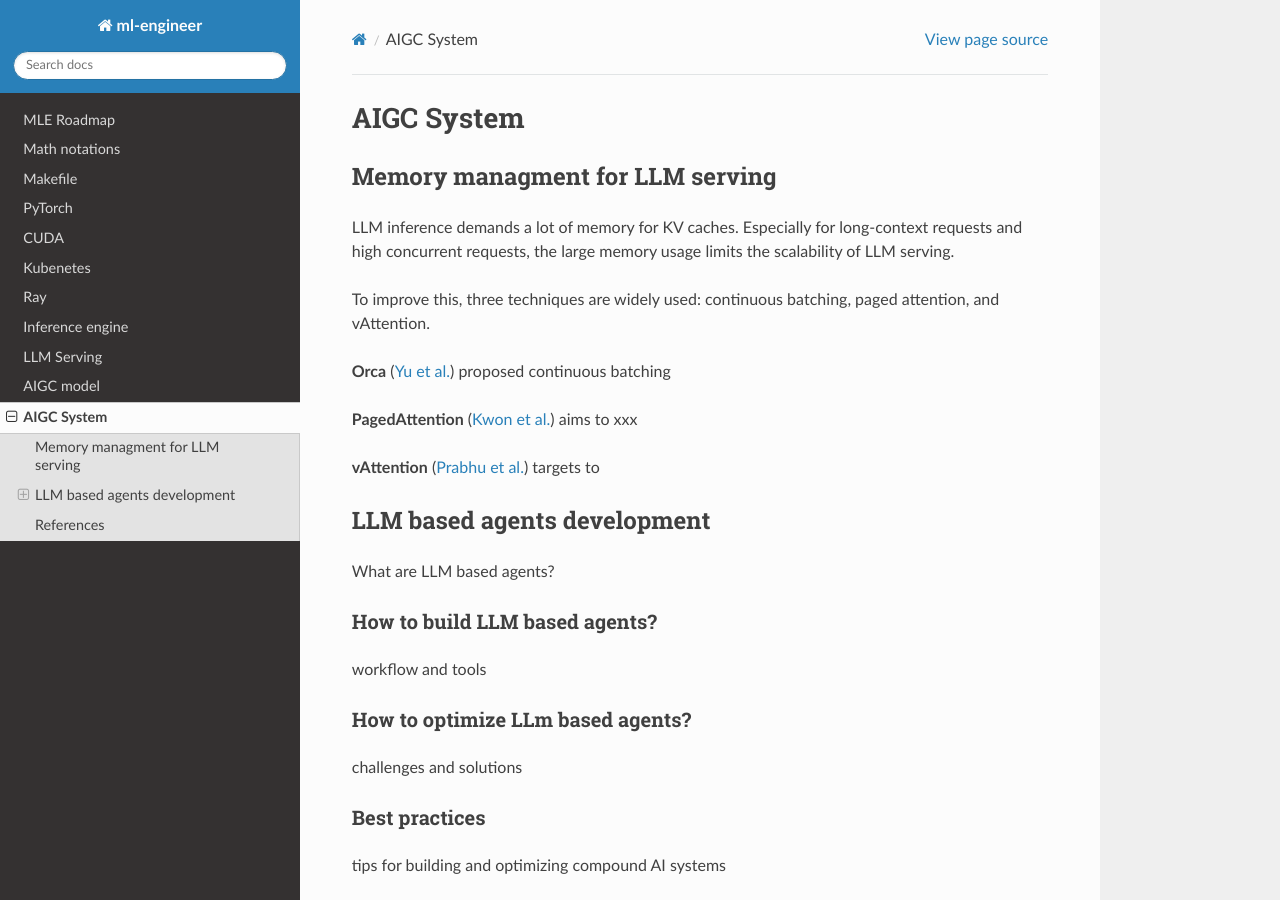
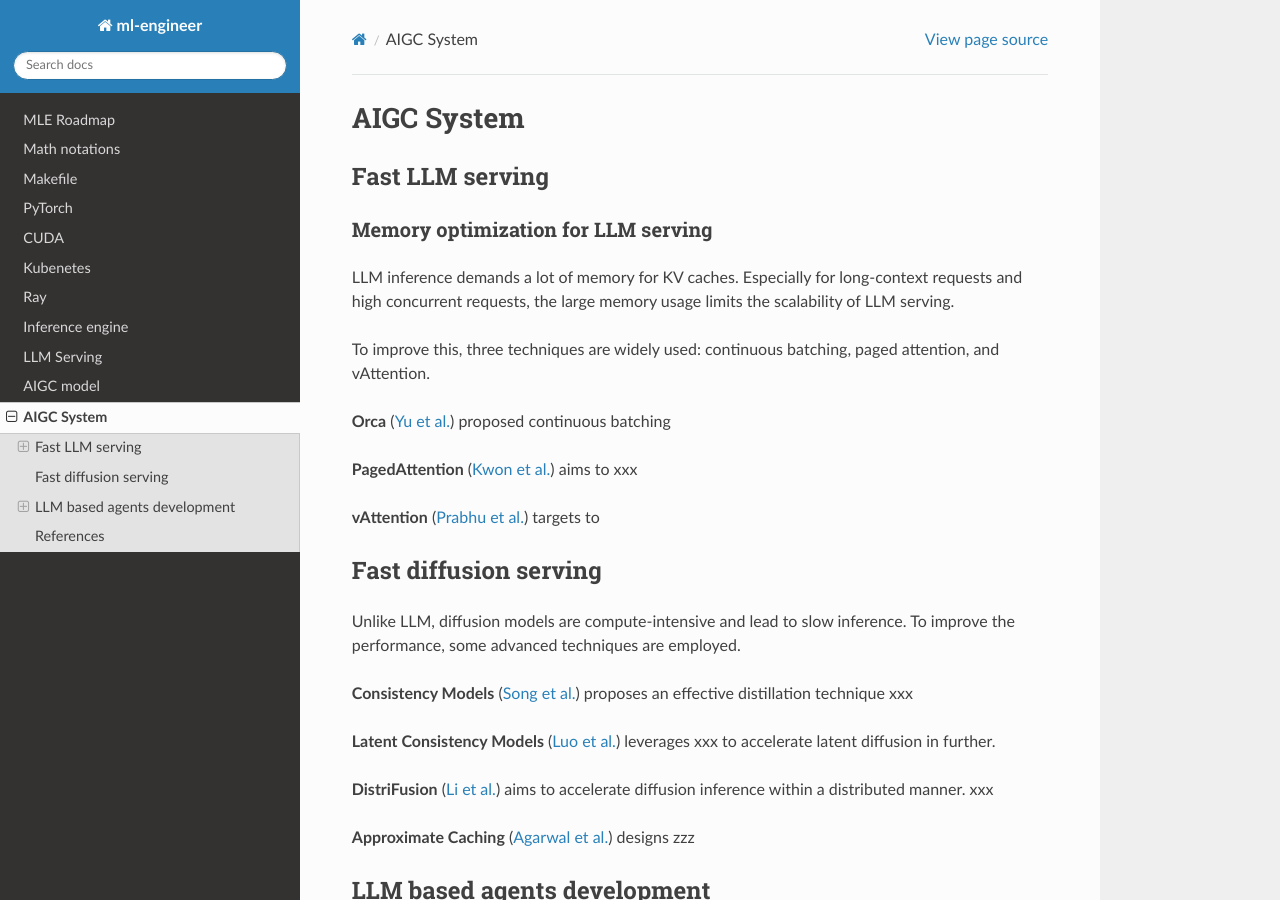
Before and after one commit to Jason-cs18/ml-engineer, a Sphinx documentation site: the page built from docs/source/aigc_system.rst, in a window 1280 px wide and 900 px high. Built offline with Sphinx 7.4.7 and the Read the Docs theme 3.1.0, drawn with Linux system fonts in a browser that asks for light colours; some of the changed text lies outside the part shown.

Commit message:
update aigc system

```diff
--- a/docs/source/aigc_system.rst
+++ b/docs/source/aigc_system.rst
@@ -2,8 +2,11 @@
 AIGC System
 ===========
 
-Memory managment for LLM serving
+Fast LLM serving
 --------------------------------
+
+Memory optimization for LLM serving
+^^^^^^^^^^^^^^^^^^^^^^^^^^^^^^^^^^^
 LLM inference demands a lot of memory for KV caches. Especially for long-context requests and high concurrent requests, the large memory usage limits the scalability of LLM serving.
 
 To improve this, three techniques are widely used: continuous batching, paged attention, and vAttention.
@@ -14,6 +17,17 @@ To improve this, three techniques are widely used: continuous batching, paged at
 
 **vAttention** (`Prabhu et al. <https://arxiv.org/pdf/2405.04437>`_) targets to
 
+Fast diffusion serving
+-----------------------
+Unlike LLM, diffusion models are compute-intensive and lead to slow inference. To improve the performance, some advanced techniques are employed.
+
+**Consistency Models** (`Song et al. <https://proceedings.mlr.press/v202/song23a>`_) proposes an effective distillation technique xxx
+
+**Latent Consistency Models** (`Luo et al. <https://arxiv.org/abs/2310.04378>`_) leverages xxx to accelerate latent diffusion in further.
+
+**DistriFusion** (`Li et al. <https://hanlab.mit.edu/projects/distrifusion>`_) aims to accelerate diffusion inference within a distributed manner. xxx
+
+**Approximate Caching** (`Agarwal et al. <https://www.usenix.org/conference/nsdi24/presentation/agarwal-shubham>`_) designs zzz
 
 LLM based agents development
 --------------------------------
@@ -44,3 +58,7 @@ References
 1. Yu et al. `"Orca: A Distributed Serving System for Transformer-Based Generative Models" <https://www.usenix.org/conference/osdi22/presentation/yu>`_ OSDI 2022.
 2. Kwon et al. `"Efficient Memory Management for Large Language Model Serving with PagedAttention" <https://arxiv.org/pdf/2309.06180>`_ SOSP 2023.
 3. Prabhu et al. `"vAttention: Dynamic Memory Management for Serving LLMs without PagedAttention" <https://arxiv.org/pdf/2405.04437>`_ OSDI 2024.
+4. Song et al. `"Consistency Models" <https://proceedings.mlr.press/v202/song23a>`_ ICML 2023.
+5. Luo et al. `"Latent Consistency Models: Synthesizing High-Resolution Images with Few-Step Inference" <https://arxiv.org/abs/2310.04378>`_ arXiv preprint arXiv:2310.04378 (2023).
+6. Li et al. `"DistriFusion: Distributed Parallel Inference for High-Resolution Diffusion Models" <https://hanlab.mit.edu/projects/distrifusion>`_ CVPR 2024 Highlight.
+7. Agarwal et al. `"Approximate Caching for Efficiently Serving Text-to-Image Diffusion Models" <https://www.usenix.org/conference/nsdi24/presentation/agarwal-shubham>`_ NDSI 2024.
```
